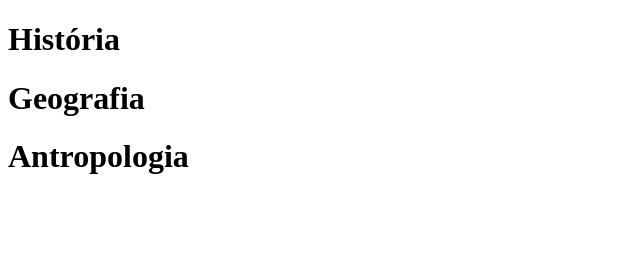
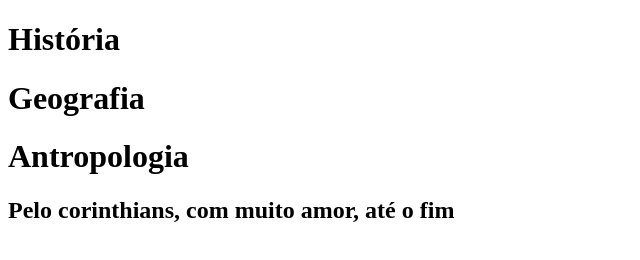
Before and after one commit to FelipeGalaggiChaddad/scm, a plain HTML site: page index.html in a window 1280 px wide. Shown: the whole page, without its empty margins (0-640 px from the left). Drawn offline with Linux system fonts and the light colour scheme.

Commit message:
Alteração do todo poderoso timão

```diff
--- a/index.html
+++ b/index.html
@@ -10,5 +10,7 @@
         <h1>Geografia</h1>
         <h1>Antropologia</h1>
 
+        <h2>Pelo corinthians, com muito amor, até o fim</h2>
+
 </body>
 </html>
```
